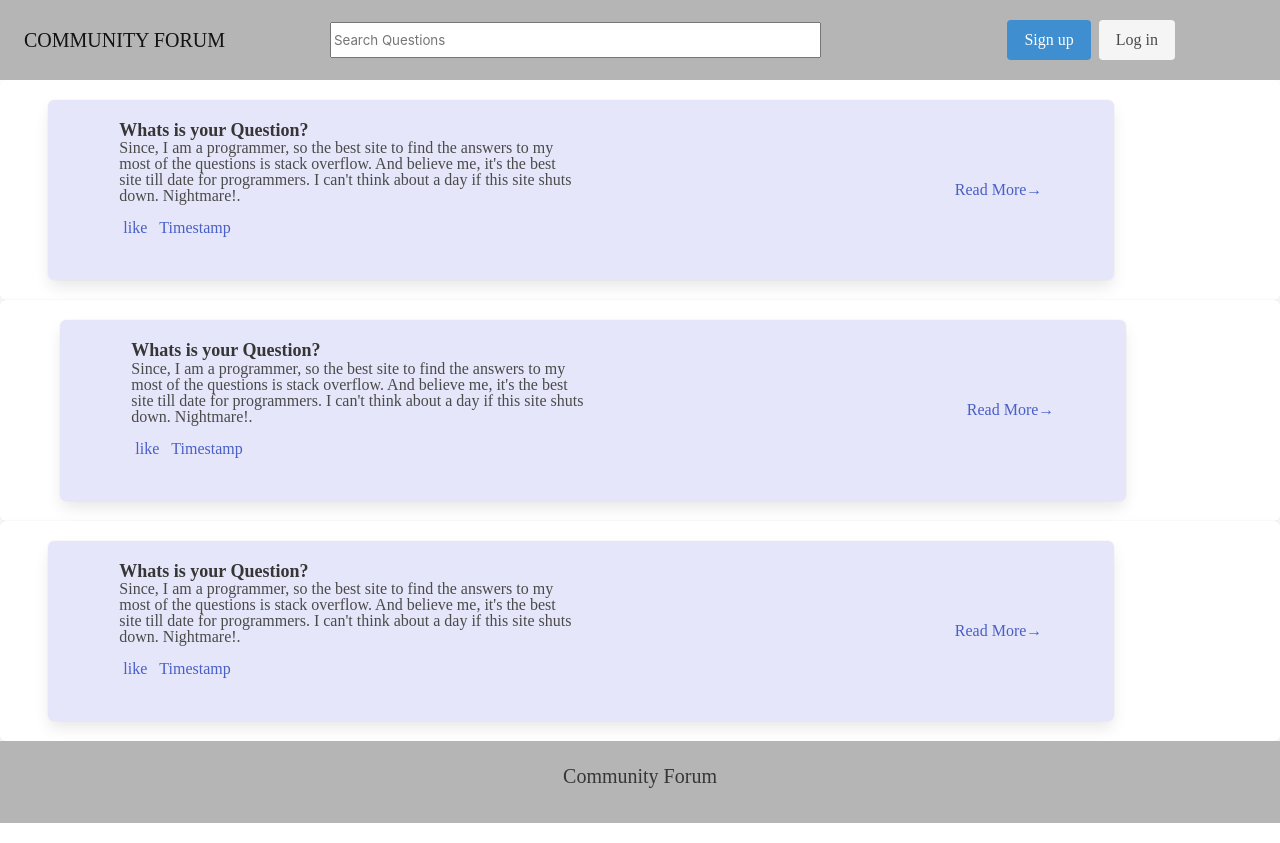
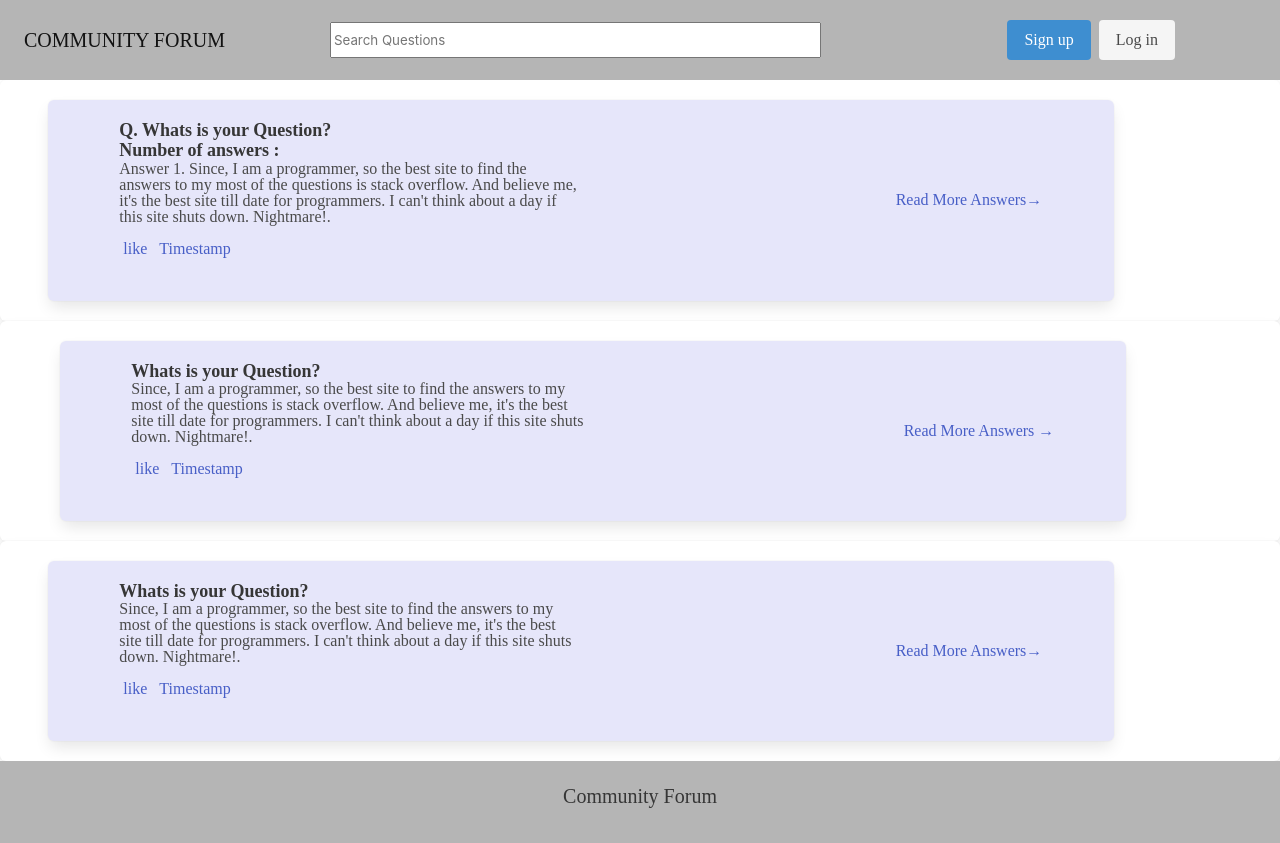
Before and after one commit to Sudhanshu7sb/community-forum-frontend, a React (Create React App) app: page / in a window 1280 px wide. Built offline with nearby package versions, Linux system fonts and the light colour scheme; no server answers.

Commit message:
Add no of answers to question-answer card

```diff
--- a/src/components/QuestionAnswer.js
+++ b/src/components/QuestionAnswer.js
@@ -7,9 +7,10 @@ function QuestionAnswer() {
         <article className="flex box mb-0 px-6">
           <div className="product-details flex-center box">
             <div className="about-product content">
-              <h5 className="is-medium mb-0"> Whats is your Question?</h5>
+              <h5 className="is-medium mb-0">Q. Whats is your Question?</h5>
               <p>
-                Since, I am a programmer, so the best site to find the answers
+              <h5 className="is-medium mb-0">Number of answers :</h5>
+                Answer 1. Since, I am a programmer, so the best site to find the answers
                 to my most of the questions is stack overflow. And believe me,
                 it's the best site till date for programmers. I can't think
                 about a day if this site shuts down. Nightmare!.
@@ -26,7 +27,7 @@ function QuestionAnswer() {
             </div>
             <div className="upvotes has-text-right">
               <p className="has-text-black is-medium">
-                <a href="##">Read More&rarr;</a>
+                <a href="##">Read More Answers&rarr;</a>
               </p>
             </div>
           </div>
@@ -52,7 +53,7 @@ function QuestionAnswer() {
             </div>
             <div className="upvotes has-text-right">
               <p className="has-text-black is-medium">
-                <a href="##">Read More&rarr;</a>
+                <a href="##">Read More Answers &rarr;</a>
               </p>
             </div>
           </div>
@@ -78,7 +79,7 @@ function QuestionAnswer() {
             </div>
             <div className="upvotes has-text-right">
               <p className="has-text-black is-medium">
-                <a href="##">Read More&rarr;</a>
+                <a href="##">Read More Answers&rarr;</a>
               </p>
             </div>
           </div>
```
